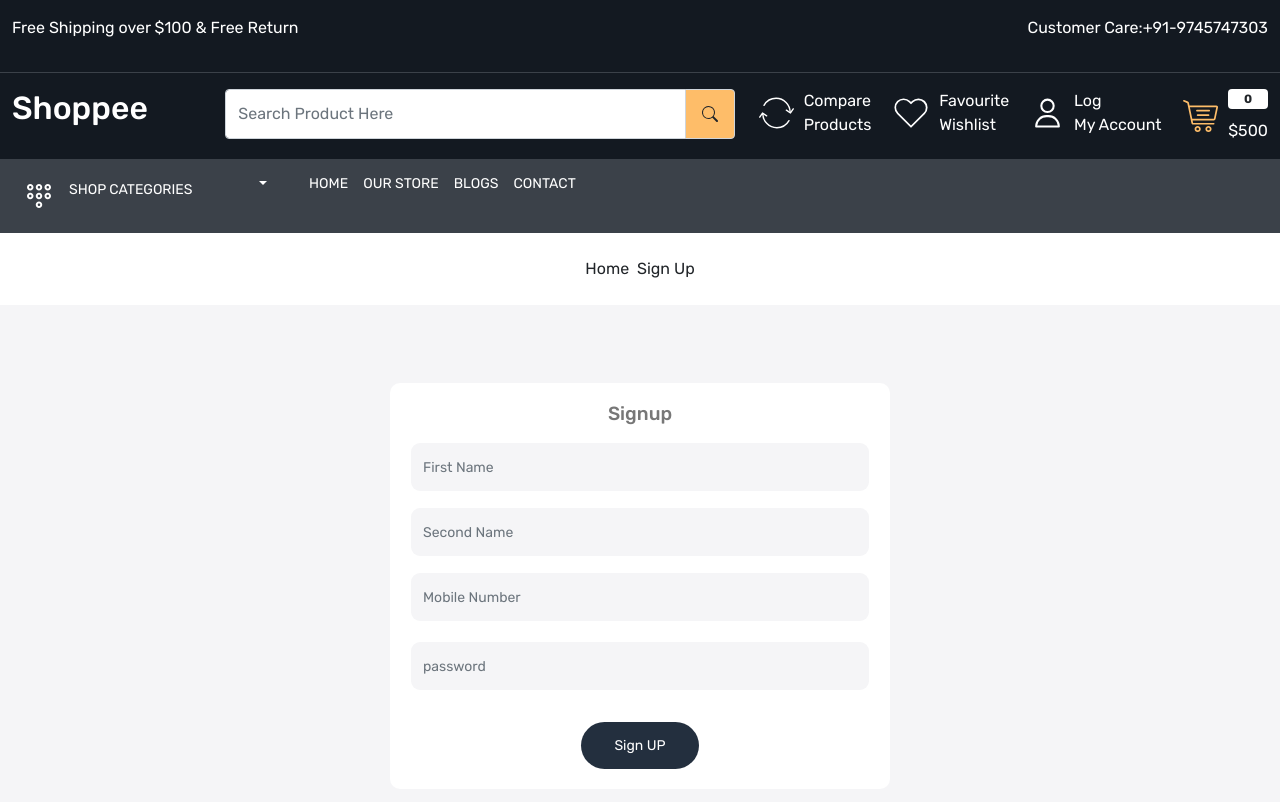
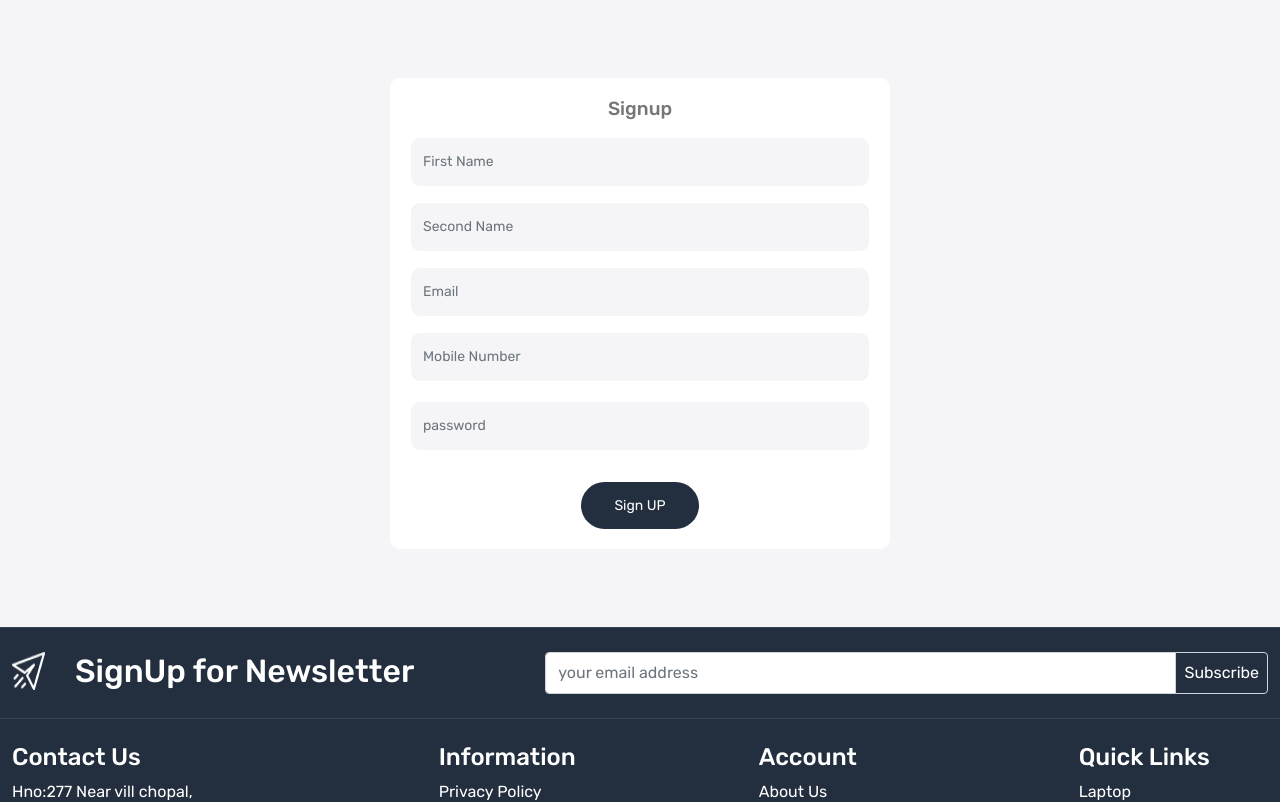
Before and after one commit to jabiryoosuf/E-commerce, a React (Create React App) app: page /sign-up in a window 1280 px wide. Shown: the top 802 px of the page. Built offline with nearby package versions, Linux system fonts and the light colour scheme.

Commit message:
add email field sign up page

```diff
--- a/package.json
+++ b/package.json
@@ -3,6 +3,7 @@
   "version": "0.1.0",
   "private": true,
   "dependencies": {
+    "@reduxjs/toolkit": "^1.9.3",
     "@testing-library/jest-dom": "^5.16.5",
     "@testing-library/react": "^13.4.0",
     "@testing-library/user-event": "^13.5.0",
@@ -13,6 +14,7 @@
     "react-icons": "^4.7.1",
     "react-image-zoom": "^1.3.1",
     "react-rating-stars-component": "^2.2.0",
+    "react-redux": "^8.0.5",
     "react-router-dom": "^6.8.1",
     "react-scripts": "5.0.1",
     "web-vitals": "^2.1.4"
--- a/src/App.js
+++ b/src/App.js
@@ -34,7 +34,6 @@ function App() {
       <Route path="/cart"element={<Cart/>} />
       <Route path="/checkout"element={<Checkout/>} />
 
-
       <Route path="/singleblogs/:id"element={<Singleblogs/>} />
 
       <Route path="/contact"element={<Contact/>} />
--- a/src/Pages/SignUp.js
+++ b/src/Pages/SignUp.js
@@ -8,9 +8,9 @@ import { Link } from "react-router-dom";
 const SignUp = () => {
   return (
     <>
-      <Header />
+      {/* <Header />
       <Meta title={"Sign Up"} />
-      <BreadCrumb title="Sign Up" />
+      <BreadCrumb title="Sign Up" /> */}
       <div className="login-wrapper home-wrapper-2 py-5">
       <div className="container-xxl">
       <div className="row">
@@ -31,6 +31,14 @@ const SignUp = () => {
                     type="text"
                     name="Second Name"
                     placeholder="Second Name"
+                    className="form-control"
+                  />
+                </div>
+                <div>
+                  <input
+                    type="text"
+                    name="email"
+                    placeholder="Email"
                     className="form-control"
                   />
                 </div>
```
Also changed, not shown: src/Store/store.js (added, +7 -0 lines), 1 other file (tests, documents, lock files or other folders).
